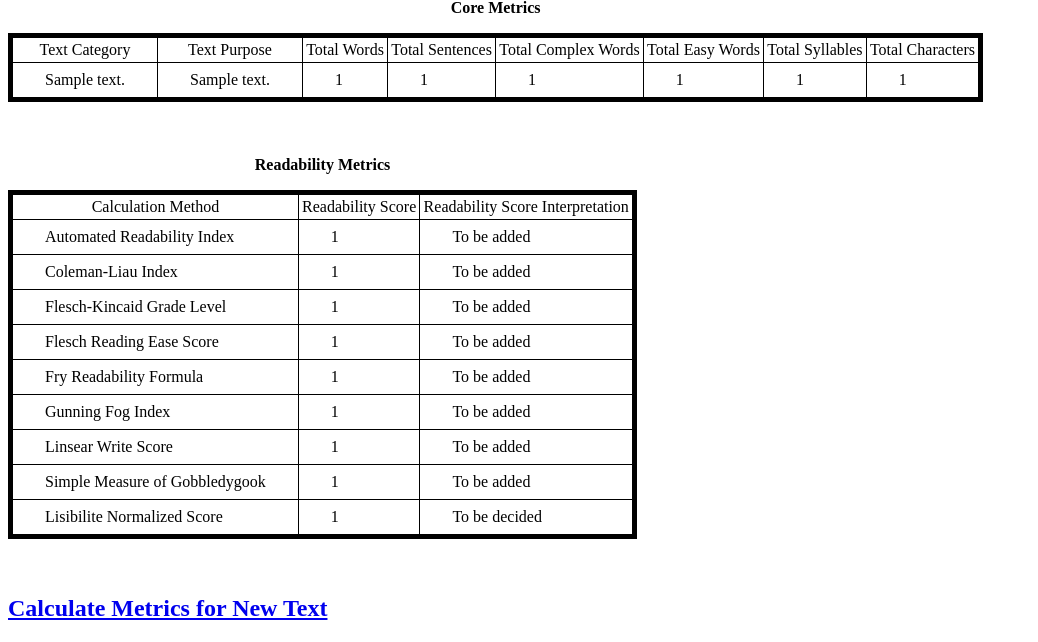
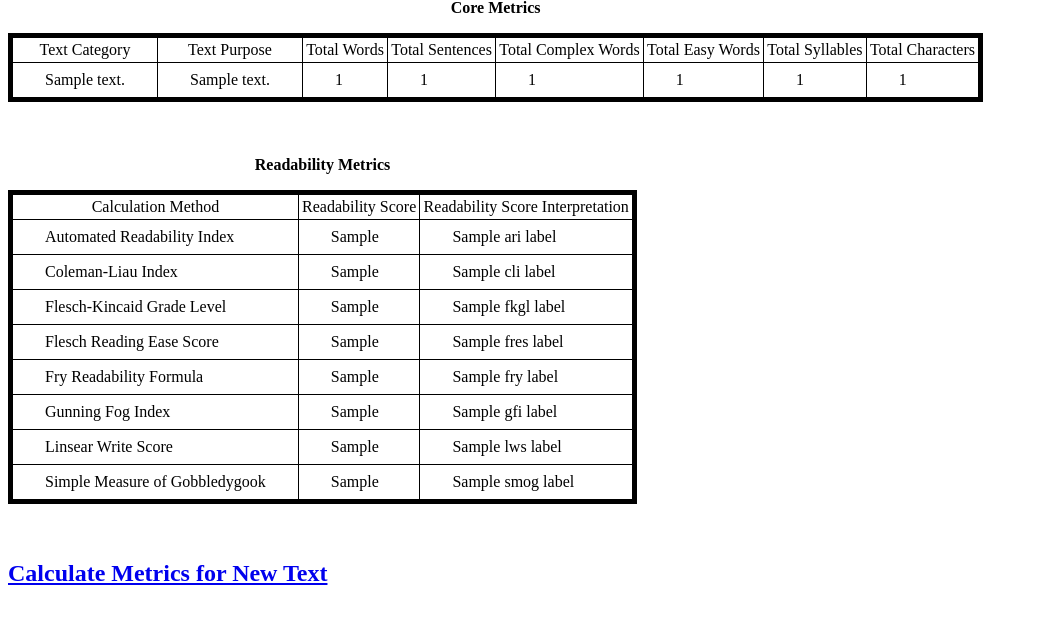
Before and after one commit to universalturtles/Lisibilite, a Django app: template code/ui/lisibilite_ui_app/templates/displayscorespage.html in a window 1280 px wide. Shown: the part 202-844 px from the top of the page, without its empty margins (0-1038 px from the left). After the commit the page ends 787 px from the top, so only its background shows below. Run offline with Django 3.2, Linux system fonts and the light colour scheme; the template is opened without the code that fills it: most values are stand-ins (such as "Sample title", 1, 10 or a date in 2020).

Commit message:
Issue #37 Updated the file to capture the metrics based on the new output model

```diff
--- a/code/ui/lisibilite_ui_app/templates/displayscorespage.html
+++ b/code/ui/lisibilite_ui_app/templates/displayscorespage.html
@@ -60,49 +60,49 @@
 			<tbody>
 				<tr>
 					<td>Automated Readability Index</td>
-					<td>{{ totalSentences }}</td>
-					<td>To be added</td>
+					<td>{{ ariValue }}</td>
+					<td>{{ ariLabel}}</td>
 				</tr>
 				<tr>
 					<td>Coleman-Liau Index</td>
-					<td>{{ totalSentences }}</td>
-					<td>To be added</td>
+					<td>{{ cliValue }}</td>
+					<td>{{ cliLabel }}</td>
 				</tr>
 				<tr>
 					<td>Flesch-Kincaid Grade Level</td>
-					<td>{{ totalSentences }}</td>
-					<td>To be added</td>
+					<td>{{ fkglValue }}</td>
+					<td>{{ fkglLabel}}</td>
 				</tr>
 				<tr>
 					<td>Flesch Reading Ease Score</td>
-					<td>{{ totalSentences }}</td>
-					<td>To be added</td>
+					<td>{{ fresValue }}</td>
+					<td>{{ fresLabel}}</td>
 				</tr>
 				<tr>
 					<td>Fry Readability Formula</td>
-					<td>{{ totalSentences }}</td>
-					<td>To be added</td>
+					<td>{{ fryValue }}</td>
+					<td>{{ fryLabel }}</td>
 				</tr>
 				<tr>
 					<td>Gunning Fog Index</td>
-					<td>{{ totalSentences }}</td>
-					<td>To be added</td>
+					<td>{{ gfiValue }}</td>
+					<td>{{ gfiLabel }}</td>
 				</tr>
 				<tr>
 					<td>Linsear Write Score</td>
-					<td>{{ totalSentences }}</td>
-					<td>To be added</td>
+					<td>{{ lwsValue }}</td>
+					<td>{{ lwsLabel }}</td>
 				</tr>
 				<tr>
 					<td>Simple Measure of Gobbledygook</td>
-					<td>{{ totalSentences }}</td>
-					<td>To be added</td>
+					<td>{{ smogValue }}</td>
+					<td>{{ smogLabel }}</td>
 				</tr>
-				<tr>
+				<!-- <tr>
 					<td>Lisibilite Normalized Score</td>
 					<td>{{ totalSentences }}</td>
 					<td>To be decided</td>
-				</tr>
+				</tr> -->
 			</tbody>
 		</table>
 	</div>
```
